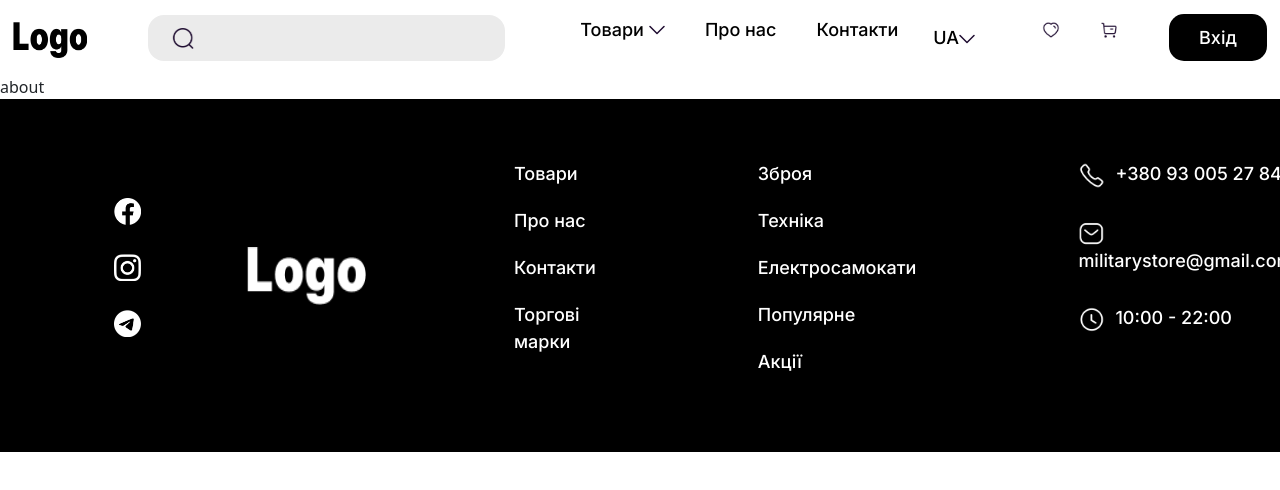
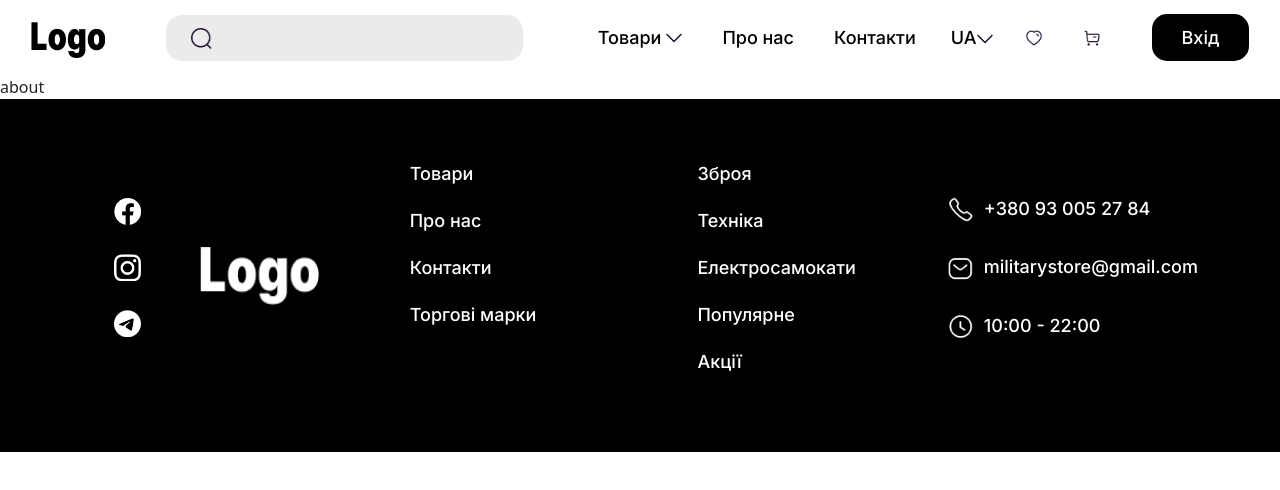
Before and after one commit to MrShadowKnight/CW_NEXT, a Next.js app: page /about in a window 1280 px wide. Shown: the top 490 px of the page. Built offline with nearby package versions, Linux system fonts and the light colour scheme.

Commit message:
Add.changes

```diff
--- a/src/layouts/footer/footer.module.scss
+++ b/src/layouts/footer/footer.module.scss
@@ -4,18 +4,16 @@
   &__box {
     display: flex;
     align-items: center;
+    flex-direction: row;
     justify-content: space-between;
-    flex-direction: row;
-    gap: 116px;
     &_logo {
       display: flex;
       flex-direction: row;
-      gap: 106px;
     }
     &_nav {
       display: flex;
       flex-direction: row;
-      gap: 130px;
+      gap: 129px;
     }
   }
   &__social {
--- a/src/layouts/footer/index.tsx
+++ b/src/layouts/footer/index.tsx
@@ -5,13 +5,13 @@ import Image from "next/image";
 import s from "./footer.module.scss";
 import { Container, Row, Col } from "react-bootstrap";
 // import images
-import imgLogo from "../../assets/img/Logo-FFF.png";
-import imgTelegram from "../../assets/img/Telegram.png";
-import imgInstagram from "../../assets/img/Instagram.png";
-import imgFacebook from "../../assets/img/Facebook.png";
-import imgTimeCircle from "../../assets/img/Time Circle.png";
-import imgMail from "../../assets/img/Message.png";
-import imgCall from "../../assets/img/Call.png";
+import imgLogo from "@/assets/img/Logo-FFF.png";
+import imgTelegram from "@/assets/img/Telegram.png";
+import imgInstagram from "@/assets/img/Instagram.png";
+import imgFacebook from "@/assets/img/Facebook.png";
+import imgTimeCircle from "@/assets/img/Time Circle.png";
+import imgMail from "@/assets/img/Message.png";
+import imgCall from "@/assets/img/Call.png";
 
 const Footer = () => {
   return (
@@ -21,7 +21,7 @@ const Footer = () => {
           <Row>
             <Col>
               <div className={s.footer__box}>
-                <div className={s.footer__box_logo}>
+                <div className={s.footer__box_social}>
                   <nav className={s.footer__social}>
                     <ul>
                       <li>
@@ -56,6 +56,8 @@ const Footer = () => {
                       </li>
                     </ul>
                   </nav>
+                </div>
+                <div className={s.footer__box_logo}>
                   <div className={s.footer__logo}>
                     <Link href="/">
                       <Image
@@ -103,6 +105,8 @@ const Footer = () => {
                       </li>
                     </ul>
                   </nav>
+                </div>
+                <div className={s.footer__box_contact}>
                   <nav className={s.footer__contact}>
                     <ul>
                       <li>
--- a/src/layouts/header/header.module.scss
+++ b/src/layouts/header/header.module.scss
@@ -38,6 +38,7 @@
       align-items: center;
       flex-direction: row;
       gap: 40px;
+      margin: 0;
       li {
         list-style: none;
         a {
@@ -82,6 +83,7 @@
     padding: 10px 30px;
     border-radius: 15px;
     transition: 0.5s;
+    cursor: pointer;
     a {
       text-decoration: none;
       color: #fff;
@@ -89,13 +91,9 @@
       font-size: 18px;
       font-weight: 500;
       transition: 0.5s;
-      &:hover {
-        color: #000;
-        transition: 0.5s;
-      }
     }
     &:hover {
-      background-color: #ebebeb;
+      background-color: #969494;
       transition: 0.5s;
     }
   }
```
